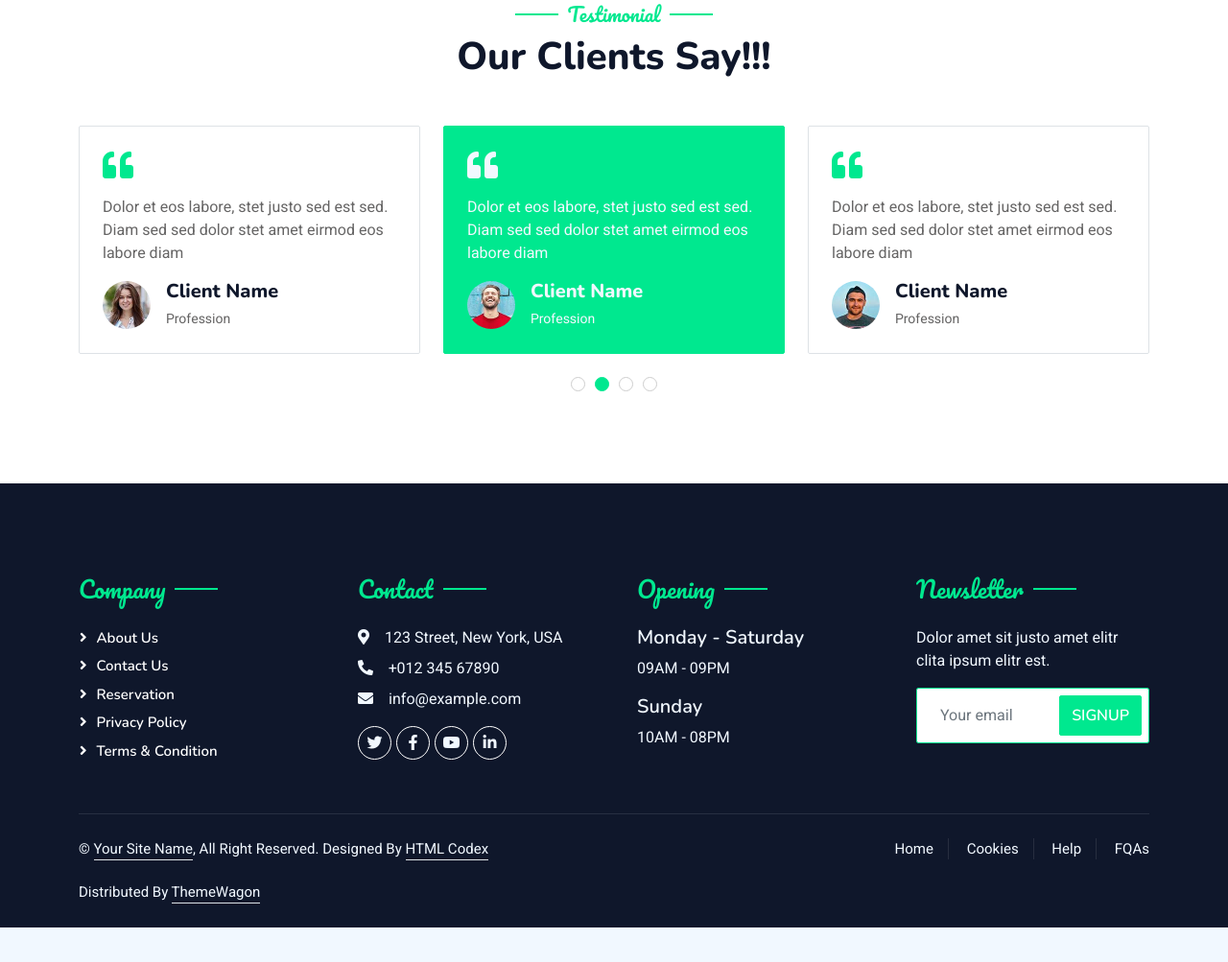
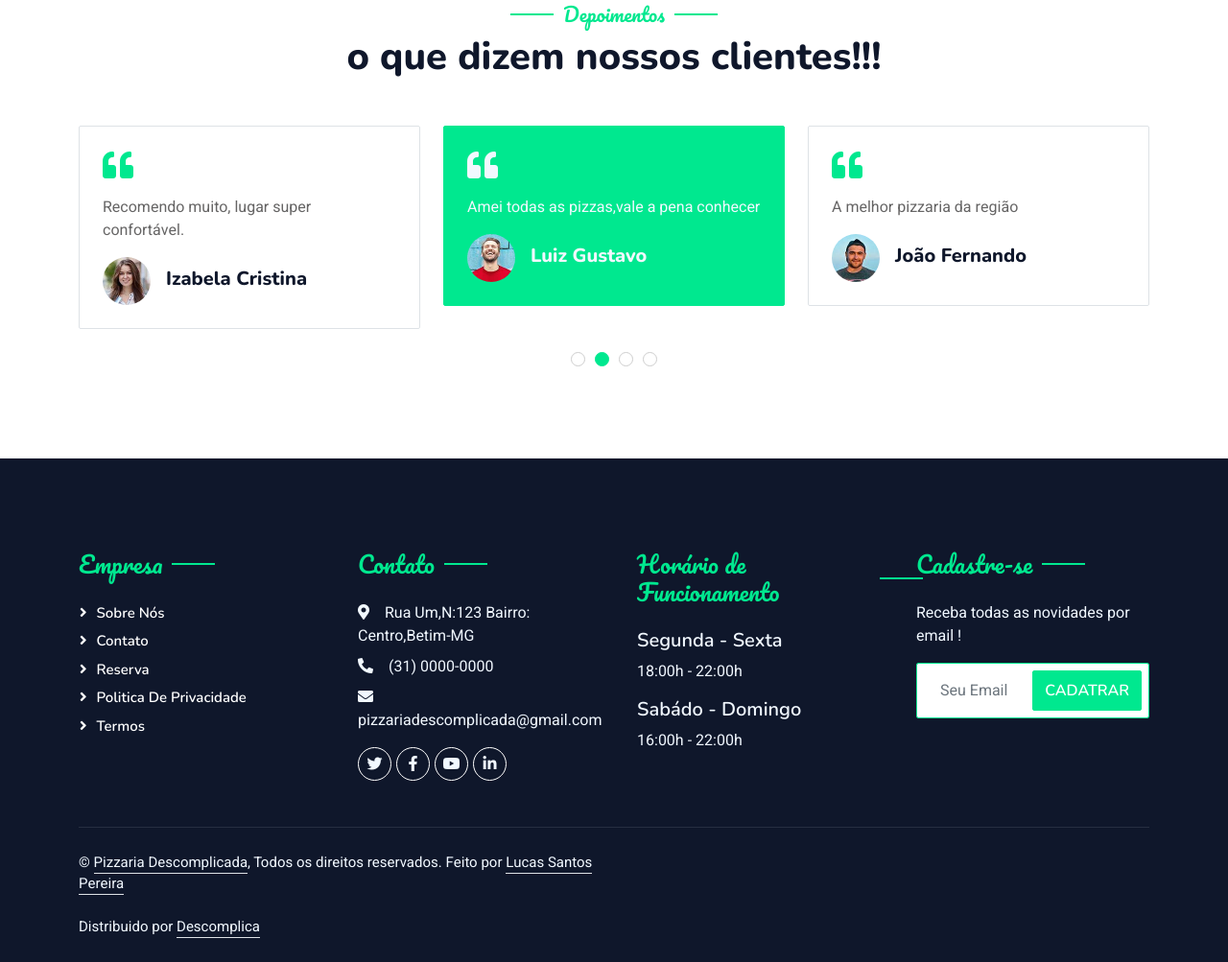
Before and after one commit to LucasSantosp09/Pizzaria-Descomplicada, a plain HTML site: page index.html in a window 1280 px wide. Shown: the part 3495-4498 px from the top of the page at 96% size. Before the commit the page ends 4462 px from the top, so only its background shows below. Drawn offline with nearby package versions, Linux system fonts and the light colour scheme.

Commit message:
Rodapé e Depoimentos

```diff
--- a/index.html
+++ b/index.html
@@ -616,7 +616,7 @@
         <div class="container-xxl pt-5 pb-3">
             <div class="container">
                 <div class="text-center wow fadeInUp" data-wow-delay="0.1s">
-                    <h5 class="section-title ff-secondary text-center text-primary fw-normal">Team Members</h5>
+                    <h5 class="section-title ff-secondary text-center text-primary fw-normal">Nossa Equipe</h5>
                     <h1 class="mb-5">Our Master Chefs</h1>
                 </div>
                 <div class="row g-4">
@@ -686,51 +686,51 @@
         <div class="container-xxl py-5 wow fadeInUp" data-wow-delay="0.1s">
             <div class="container">
                 <div class="text-center">
-                    <h5 class="section-title ff-secondary text-center text-primary fw-normal">Testimonial</h5>
-                    <h1 class="mb-5">Our Clients Say!!!</h1>
+                    <h5 class="section-title ff-secondary text-center text-primary fw-normal">Depoimentos</h5>
+                    <h1 class="mb-5">o que dizem nossos clientes!!!</h1>
                 </div>
                 <div class="owl-carousel testimonial-carousel">
                     <div class="testimonial-item bg-transparent border rounded p-4">
                         <i class="fa fa-quote-left fa-2x text-primary mb-3"></i>
-                        <p>Dolor et eos labore, stet justo sed est sed. Diam sed sed dolor stet amet eirmod eos labore diam</p>
+                        <p>Recomendo muito, lugar super confortável.</p>
                         <div class="d-flex align-items-center">
                             <img class="img-fluid flex-shrink-0 rounded-circle" src="img/testimonial-1.jpg" style="width: 50px; height: 50px;">
                             <div class="ps-3">
-                                <h5 class="mb-1">Client Name</h5>
-                                <small>Profession</small>
+                                <h5 class="mb-1">Izabela Cristina</h5>
+
                             </div>
                         </div>
                     </div>
                     <div class="testimonial-item bg-transparent border rounded p-4">
                         <i class="fa fa-quote-left fa-2x text-primary mb-3"></i>
-                        <p>Dolor et eos labore, stet justo sed est sed. Diam sed sed dolor stet amet eirmod eos labore diam</p>
+                        <p>Amei todas as pizzas,vale a pena conhecer</p>
                         <div class="d-flex align-items-center">
                             <img class="img-fluid flex-shrink-0 rounded-circle" src="img/testimonial-2.jpg" style="width: 50px; height: 50px;">
                             <div class="ps-3">
-                                <h5 class="mb-1">Client Name</h5>
-                                <small>Profession</small>
+                                <h5 class="mb-1">Luiz Gustavo</h5>
+
                             </div>
                         </div>
                     </div>
                     <div class="testimonial-item bg-transparent border rounded p-4">
                         <i class="fa fa-quote-left fa-2x text-primary mb-3"></i>
-                        <p>Dolor et eos labore, stet justo sed est sed. Diam sed sed dolor stet amet eirmod eos labore diam</p>
+                        <p>A melhor pizzaria da região</p>
                         <div class="d-flex align-items-center">
                             <img class="img-fluid flex-shrink-0 rounded-circle" src="img/testimonial-3.jpg" style="width: 50px; height: 50px;">
                             <div class="ps-3">
-                                <h5 class="mb-1">Client Name</h5>
-                                <small>Profession</small>
+                                <h5 class="mb-1">João Fernando</h5>
+
                             </div>
                         </div>
                     </div>
                     <div class="testimonial-item bg-transparent border rounded p-4">
                         <i class="fa fa-quote-left fa-2x text-primary mb-3"></i>
-                        <p>Dolor et eos labore, stet justo sed est sed. Diam sed sed dolor stet amet eirmod eos labore diam</p>
+                        <p>A melhor pizza que já comi em toda minha vida !!!</p>
                         <div class="d-flex align-items-center">
                             <img class="img-fluid flex-shrink-0 rounded-circle" src="img/testimonial-4.jpg" style="width: 50px; height: 50px;">
                             <div class="ps-3">
-                                <h5 class="mb-1">Client Name</h5>
-                                <small>Profession</small>
+                                <h5 class="mb-1">Leticia Silva</h5>
+
                             </div>
                         </div>
                     </div>
@@ -745,18 +745,18 @@
             <div class="container py-5">
                 <div class="row g-5">
                     <div class="col-lg-3 col-md-6">
-                        <h4 class="section-title ff-secondary text-start text-primary fw-normal mb-4">Company</h4>
-                        <a class="btn btn-link" href="">About Us</a>
-                        <a class="btn btn-link" href="">Contact Us</a>
-                        <a class="btn btn-link" href="">Reservation</a>
-                        <a class="btn btn-link" href="">Privacy Policy</a>
-                        <a class="btn btn-link" href="">Terms & Condition</a>
+                        <h4 class="section-title ff-secondary text-start text-primary fw-normal mb-4">Empresa</h4>
+                        <a class="btn btn-link" href="">Sobre Nós</a>
+                        <a class="btn btn-link" href="">Contato</a>
+                        <a class="btn btn-link" href="">Reserva</a>
+                        <a class="btn btn-link" href="">Politica de Privacidade</a>
+                        <a class="btn btn-link" href="">Termos</a>
                     </div>
                     <div class="col-lg-3 col-md-6">
-                        <h4 class="section-title ff-secondary text-start text-primary fw-normal mb-4">Contact</h4>
-                        <p class="mb-2"><i class="fa fa-map-marker-alt me-3"></i>123 Street, New York, USA</p>
-                        <p class="mb-2"><i class="fa fa-phone-alt me-3"></i>+012 345 67890</p>
-                        <p class="mb-2"><i class="fa fa-envelope me-3"></i>info@example.com</p>
+                        <h4 class="section-title ff-secondary text-start text-primary fw-normal mb-4">Contato</h4>
+                        <p class="mb-2"><i class="fa fa-map-marker-alt me-3"></i>Rua Um,N:123 Bairro: Centro,Betim-MG </p>
+                        <p class="mb-2"><i class="fa fa-phone-alt me-3"></i>(31) 0000-0000</p>
+                        <p class="mb-2"><i class="fa fa-envelope me-3"></i>pizzariadescomplicada@gmail.com</p>
                         <div class="d-flex pt-2">
                             <a class="btn btn-outline-light btn-social" href=""><i class="fab fa-twitter"></i></a>
                             <a class="btn btn-outline-light btn-social" href=""><i class="fab fa-facebook-f"></i></a>
@@ -765,18 +765,18 @@
                         </div>
                     </div>
                     <div class="col-lg-3 col-md-6">
-                        <h4 class="section-title ff-secondary text-start text-primary fw-normal mb-4">Opening</h4>
-                        <h5 class="text-light fw-normal">Monday - Saturday</h5>
-                        <p>09AM - 09PM</p>
-                        <h5 class="text-light fw-normal">Sunday</h5>
-                        <p>10AM - 08PM</p>
+                        <h4 class="section-title ff-secondary text-start text-primary fw-normal mb-4">Horário de Funcionamento</h4>
+                        <h5 class="text-light fw-normal">Segunda - Sexta</h5>
+                        <p> 18:00h - 22:00h</p>
+                        <h5 class="text-light fw-normal">Sabádo - Domingo</h5>
+                        <p>16:00h - 22:00h</p>
                     </div>
                     <div class="col-lg-3 col-md-6">
-                        <h4 class="section-title ff-secondary text-start text-primary fw-normal mb-4">Newsletter</h4>
-                        <p>Dolor amet sit justo amet elitr clita ipsum elitr est.</p>
+                        <h4 class="section-title ff-secondary text-start text-primary fw-normal mb-4">Cadastre-se</h4>
+                        <p>Receba todas as novidades por email !</p>
                         <div class="position-relative mx-auto" style="max-width: 400px;">
-                            <input class="form-control border-primary w-100 py-3 ps-4 pe-5" type="text" placeholder="Your email">
-                            <button type="button" class="btn btn-primary py-2 position-absolute top-0 end-0 mt-2 me-2">SignUp</button>
+                            <input class="form-control border-primary w-100 py-3 ps-4 pe-5" type="text" placeholder="Seu Email">
+                            <button type="button" class="btn btn-primary py-2 position-absolute top-0 end-0 mt-2 me-2">Cadatrar</button>
                         </div>
                     </div>
                 </div>
@@ -785,19 +785,11 @@
                 <div class="copyright">
                     <div class="row">
                         <div class="col-md-6 text-center text-md-start mb-3 mb-md-0">
-                            &copy; <a class="border-bottom" href="#">Your Site Name</a>, All Right Reserved.
+                            &copy; <a class="border-bottom" href="#">Pizzaria Descomplicada</a>, Todos os direitos reservados.
 
 							<!--/*** This template is free as long as you keep the footer author’s credit link/attribution link/backlink. If you'd like to use the template without the footer author’s credit link/attribution link/backlink, you can purchase the Credit Removal License from "https://htmlcodex.com/credit-removal". Thank you for your support. ***/-->
-							Designed By <a class="border-bottom" href="https://htmlcodex.com">HTML Codex</a><br><br>
-                            Distributed By <a class="border-bottom" href="https://themewagon.com" target="_blank">ThemeWagon</a>
-                        </div>
-                        <div class="col-md-6 text-center text-md-end">
-                            <div class="footer-menu">
-                                <a href="">Home</a>
-                                <a href="">Cookies</a>
-                                <a href="">Help</a>
-                                <a href="">FQAs</a>
-                            </div>
+							Feito por <a class="border-bottom" href="https://lucassantosp09.github.io/portfolio/">Lucas Santos Pereira</a><br><br>
+                            Distribuido por <a class="border-bottom" href="https://www.descomplica.com.br/" target="_blank">Descomplica</a>
                         </div>
                     </div>
                 </div>
```
